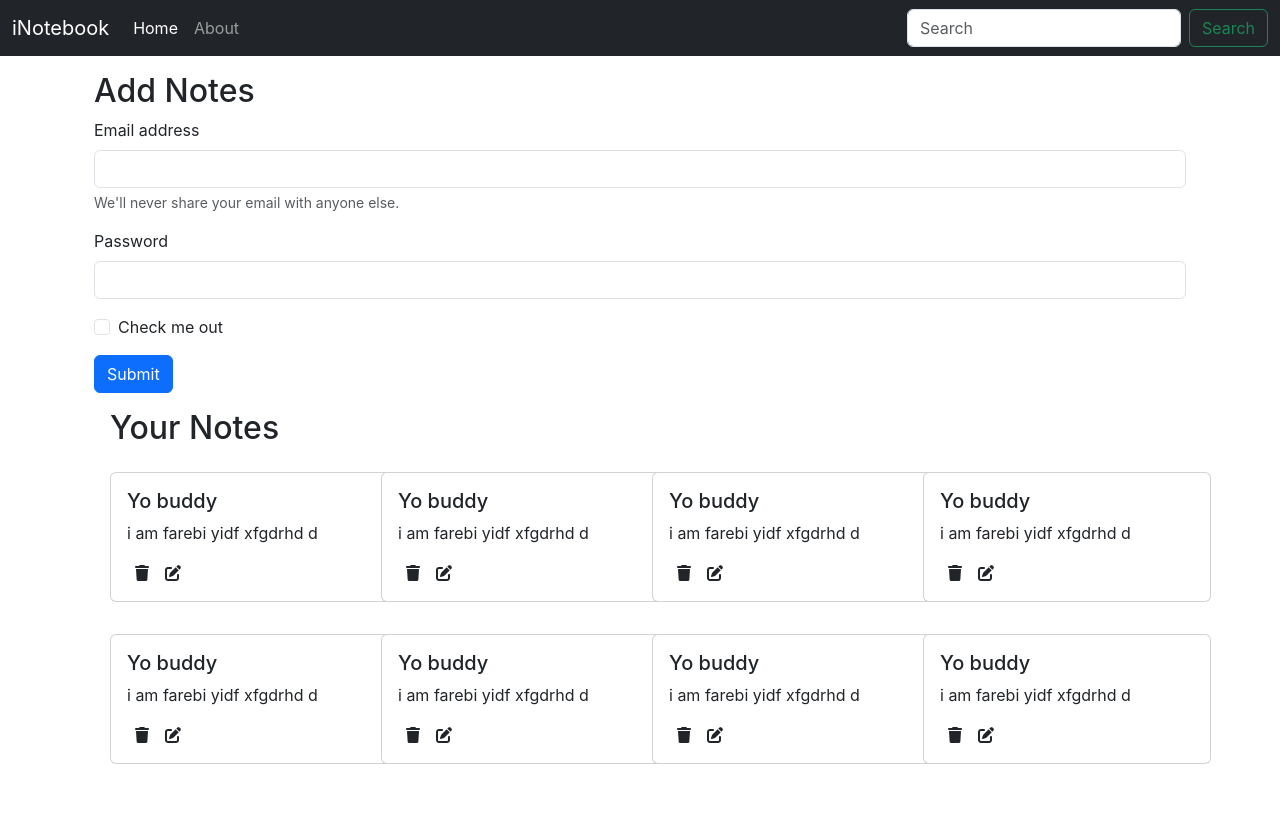
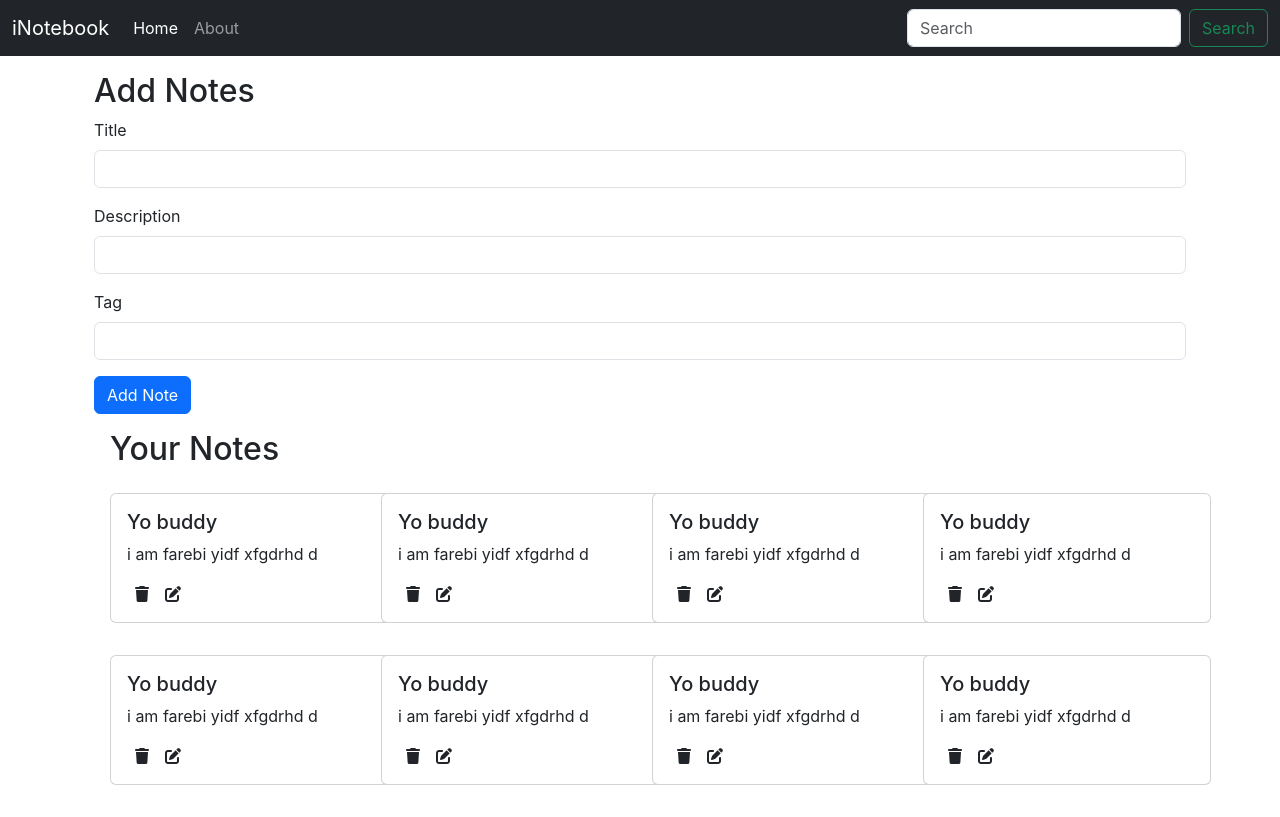
Before and after one commit to Yuvraj2005-commits/iNotebook, a React (Create React App) app: page / in a window 1280 px wide. Built offline with nearby package versions, Linux system fonts and the light colour scheme; the HTML template or start-up script is replaced by a standard one.

Commit message:
fix add note function

```diff
--- a/src/Components/AddNote.js
+++ b/src/Components/AddNote.js
@@ -1,32 +1,66 @@
+import React, { useContext, useState } from 'react';
+import NoteContext from '../Context/Notes/NoteContext';
 
-import React, { useContext } from 'react';
-import NoteContext from '../Context/Notes/NoteContext';
 const AddNote = () => {
+  const { addNote } = useContext(NoteContext);
+  const [note, setNote] = useState({ title: "", description: "", tag: "" });
+
+  const handleClick = (e) => {
+    e.preventDefault(); // Fixed: was preventdefault()
+    addNote(note.title, note.description, note.tag);
+    // Clear the form after adding
+    setNote({ title: "", description: "", tag: "" });
+  }
+
+  const onChange = (e) => {
+    setNote({ ...note, [e.target.name]: e.target.value });
+  }
+
   return (
-
     <div>
       <div className="container my-3">
         <h2>Add Notes</h2>
         <form>
           <div className="mb-3">
-              <label htmlFor="exampleInputEmail1" className="form-label">Email address</label>
-              <input type="email" className="form-control" id="exampleInputEmail1" aria-describedby="emailHelp" />
-              <div id="emailHelp" className="form-text">We'll never share your email with anyone else.</div>
+            <label htmlFor="title" className="form-label">Title</label>
+            <input
+              type="text"
+              className="form-control"
+              id="title"
+              name='title'
+              value={note.title} // Added controlled input
+              onChange={onChange}
+            />
           </div>
           <div className="mb-3">
-              <label htmlFor="exampleInputPassword1" className="form-label">Password</label>
-              <input type="password" className="form-control" id="exampleInputPassword1" />
+            <label htmlFor="description" className="form-label">Description</label>
+            <input
+              type="text"
+              className="form-control"
+              id="description"
+              name="description"
+              value={note.description} // Added controlled input
+              onChange={onChange}
+            />
           </div>
-            <div className="mb-3 form-check">
-              <input type="checkbox" className="form-check-input" id="exampleCheck1" />
-              <label className="form-check-label" htmlFor="exampleCheck1">Check me out</label>
+          <div className="mb-3">
+            <label htmlFor="tag" className="form-label">Tag</label>
+            <input
+              type="text"
+              className="form-control"
+              id="tag"
+              name="tag"
+              value={note.tag} // Added controlled input
+              onChange={onChange}
+            />
           </div>
-            <button type="submit" className="btn btn-primary">Submit</button>
+          <button type="submit" className="btn btn-primary" onClick={handleClick}>
+            Add Note
+          </button>
         </form>
       </div>
-
     </div>
   )
 }
 
-export default AddNote
+export default AddNote;
--- a/src/Context/Notes/NoteState.js
+++ b/src/Context/Notes/NoteState.js
@@ -77,36 +77,39 @@
     }
   ];
 
+  const [notes, setNotes] = useState(notesInitial); // Fixed: renamed from setNote to setNotes
 
-  const [notes, setNote] = useState(notesInitial);
+  // Add a note
+  const addNote = (title, description, tag) => {
+    console.log(title, description, tag);
 
+    // Create new note object with unique ID
+    const newNote = {
+      "_id": Math.random().toString(36).substring(2, 15), // Generate temporary ID
+      "user": "6883b96380f3136a79a6d5cc",
+      "title": title,
+      "description": description,
+      "tag": tag,
+      "date": new Date().toISOString(),
+      "__v": 0
+    };
 
-  // Add a notes
-  const addNote=(title,description,tag)=>{
-     notes={
-        "_id": "6886059788db405c9c360541",
-      "user": "6883b96380f3136a79a6d5cc",
-      "title": "Yo buddy added",
-      "description": "i am farebi koi problem h yidf xfgdrhd d",
-      "tag": "test add",
-      "date": "2025-07-27T10:55:19.688Z",
-      "__v": 0
-     }
-     setNote(notes.concat(notes));
+    // Add new note to existing notes array
+    setNotes(notes.concat(newNote)); // Fixed: was concatenating notes with itself
   }
 
-  // Delete a notes
-  const deleteNote=()=>{
-
+  // Delete a note
+  const deleteNote = () => {
+    // TODO: Implement delete functionality
   }
 
+  // Edit a note
+  const editNote = () => {
+    // TODO: Implement edit functionality
+  }
 
-  // Edit a Y
-  const editNote=()=>{
-
-  }
   return (
-    <NoteContext.Provider value={{ notes, setNote,addNote,deleteNote,editNote }}>
+    <NoteContext.Provider value={{ notes, addNote, deleteNote, editNote }}>
       {props.children}
     </NoteContext.Provider>
   );
```
Also changed, not shown: src/Components/Home.js (+3 -5 lines). Lines whose indentation alone changed are shown as unchanged.
